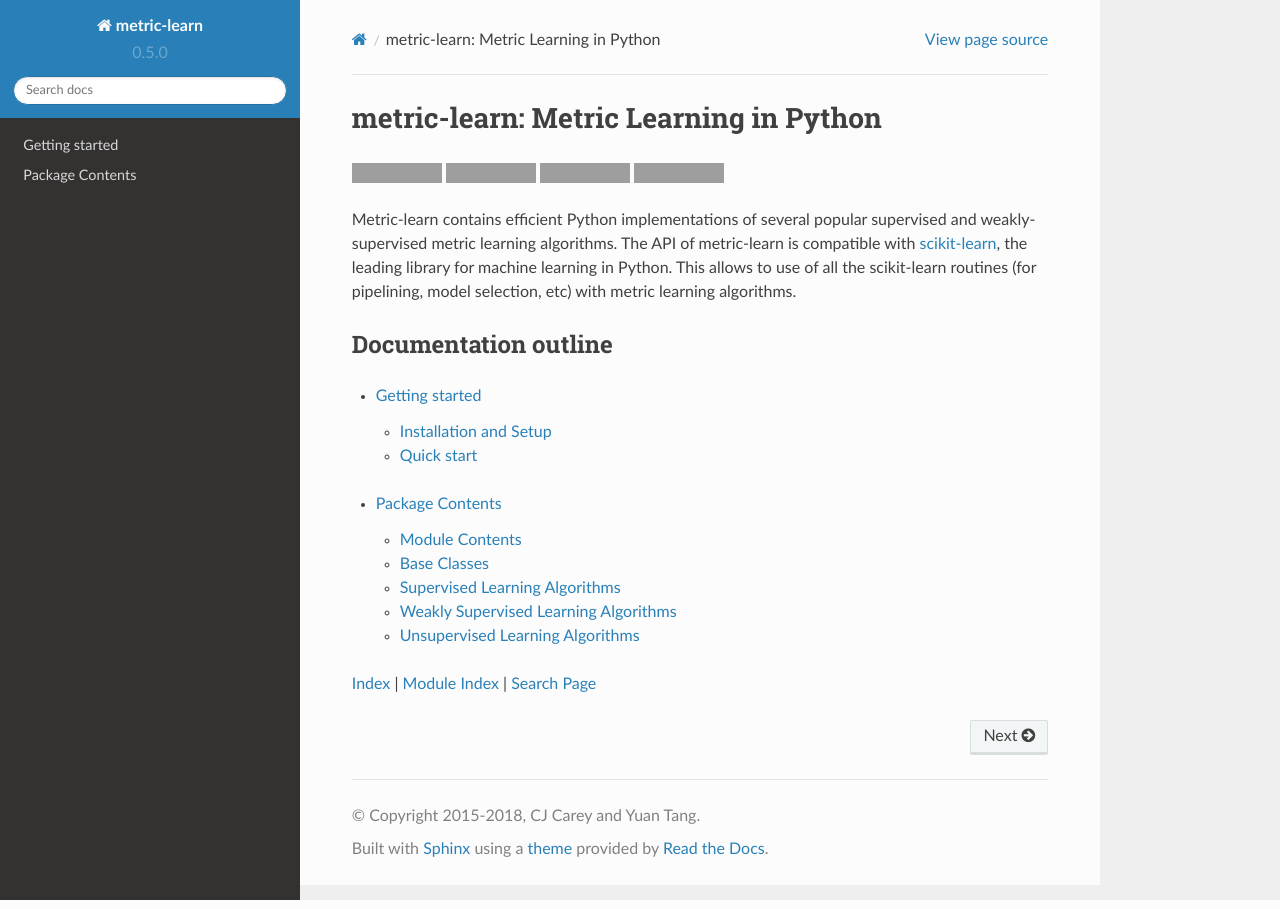
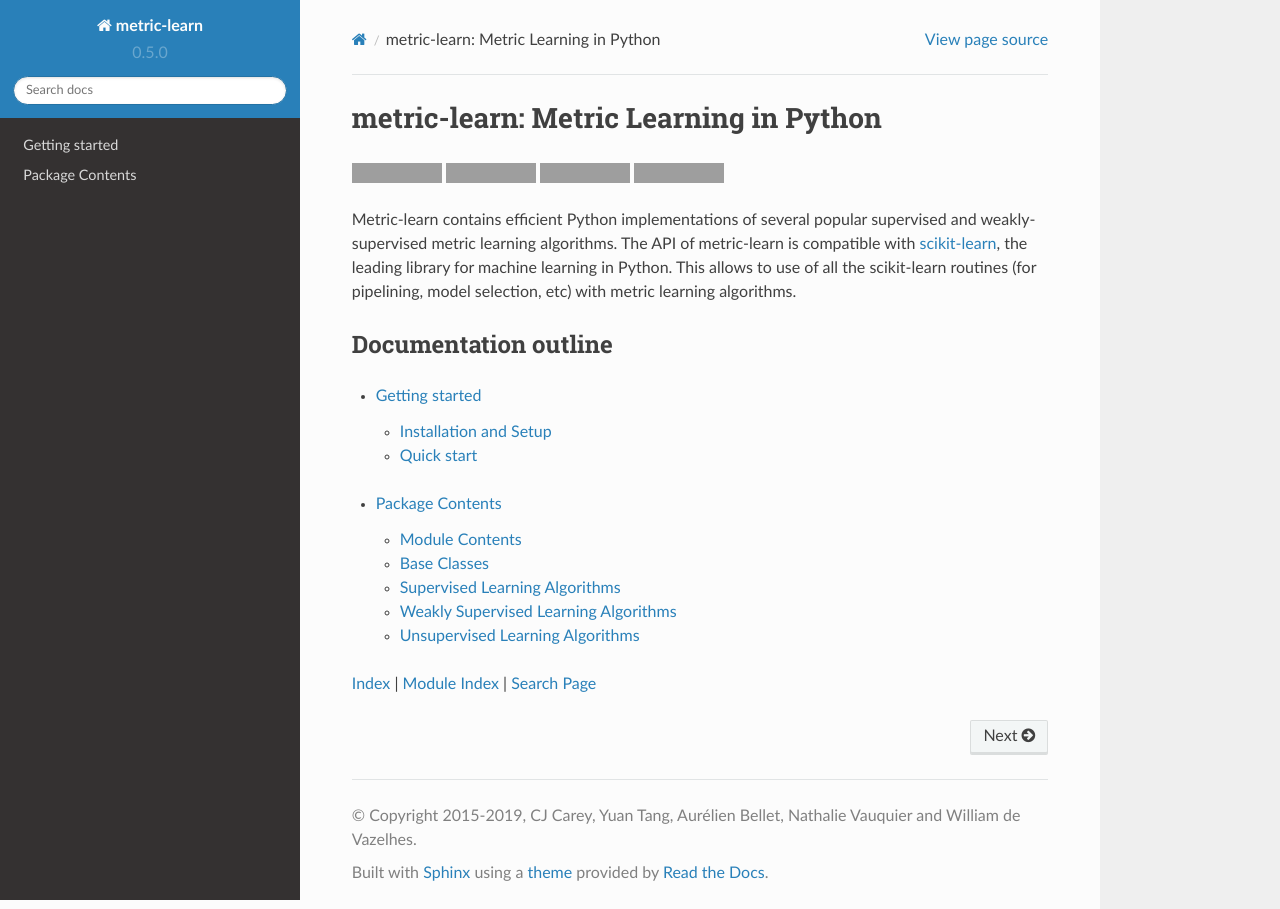
Before and after one commit to scikit-learn-contrib/metric-learn, a Sphinx documentation site: the page built from doc/index.rst, in a window 1280 px wide. Built offline with Sphinx 7.4.7 and the Read the Docs theme 2.0.0, drawn with Linux system fonts in a browser that asks for light colours; pages that are not in the unit, such as notebooks, are missing from menus; grey boxes are pictures that could not be loaded.

Commit message:
Update authors

```diff
--- a/doc/conf.py
+++ b/doc/conf.py
@@ -20,8 +20,8 @@ master_doc = 'index'
 
 # General information about the project.
 project = u'metric-learn'
-copyright = u'2015-2018, CJ Carey and Yuan Tang'
-author = u'CJ Carey and Yuan Tang'
+copyright = u'2015-2019, CJ Carey, Yuan Tang, Aurélien Bellet, Nathalie Vauquier and William de Vazelhes'
+author = u'CJ Carey, Yuan Tang, Aurélien Bellet, Nathalie Vauquier and William de Vazelhes'
 version = '0.5.0'
 release = '0.5.0'
 language = 'en'
```
